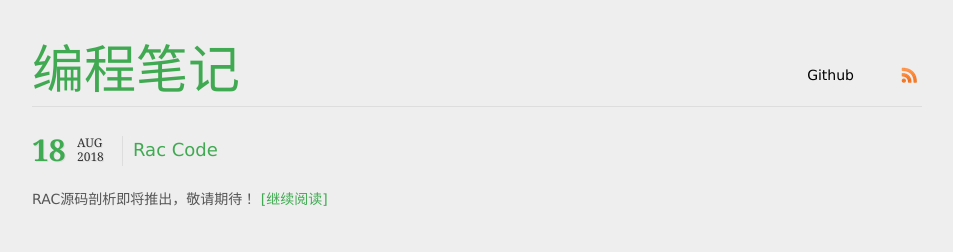
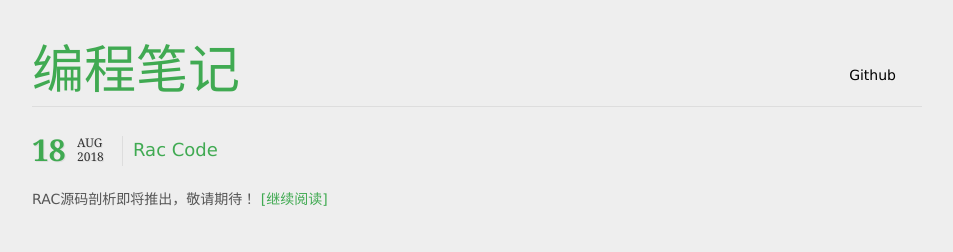
Before and after one commit to blogbets/9drops.github.io, a Jekyll site: the page built from index.html, in a window 1280 px wide. Shown: the top 252 px of the page, without its empty margins (163-1116 px from the left). Built offline with Jekyll 4.4.1, drawn with Linux system fonts in a browser that asks for light colours; Markdown is read by kramdown in place of the engine named in the settings; comment, search, counter and statistics services are not loaded.

Commit message:
Update header.html

```diff
--- a/_includes/header.html
+++ b/_includes/header.html
@@ -7,9 +7,9 @@
 					<!--
 					<li><a href="{{site.url}}/resume" target="_self">Resume</a></li>
 					<li><a href="{{site.url}}/about" target="_self">About</a></li>
+					<li><a href="{{site.url}}" class="menu-rss" target="_self"></a></li>
 					-->
-					<li><a href="https://github.com/9drops" target="_self">Github</a></li>
-					<li><a href="{{site.url}}" class="menu-rss" target="_self"></a></li>
+					<li><a href="https://github.com/9drops" class="github" target="_self">Github</a></li>
 				</ul>
 			</nav>
 			<div class="clear"></div>
```
